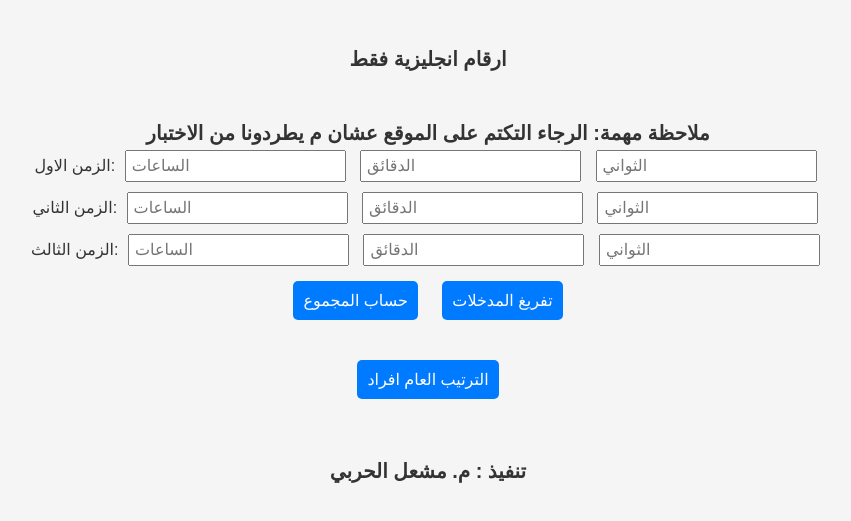
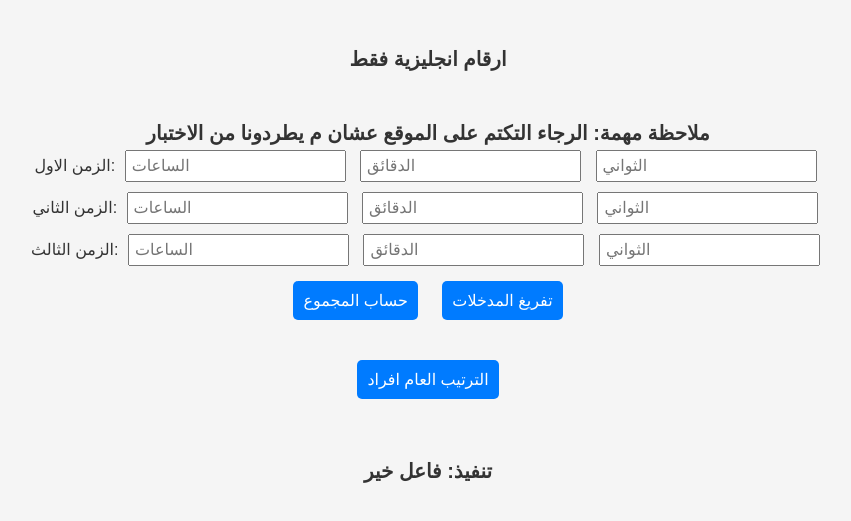
Before and after one commit to meshal55h/racetiming.io, a plain HTML site: page index.html in a window 1280 px wide. Shown: the part 91-612 px from the top of the page, without its empty margins (212-1063 px from the left). Drawn offline with Linux system fonts and the light colour scheme.

Commit message:
Update index.html

```diff
--- a/index.html
+++ b/index.html
@@ -110,7 +110,7 @@
         </table>
     </div>
 
-    <div class="signature">تنفيذ : م. مشعل الحربي</div>
+    <div class="signature"> تنفيذ: فاعل خير</div>
 
     <script>
         function calculateSum() {
```
